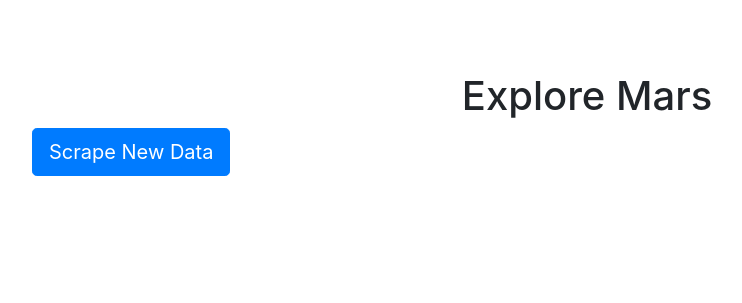
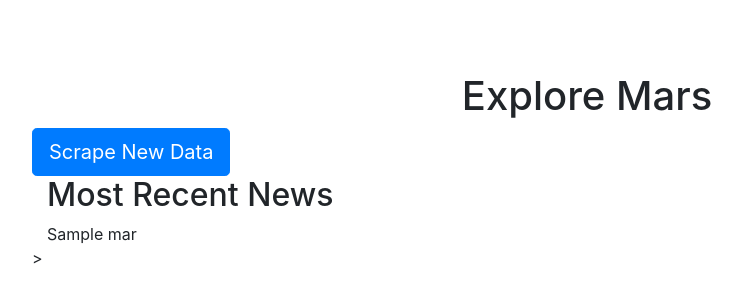
Before and after one commit to roayahelal/web-scraping, a Flask app: template templates/index.html in a window 1280 px wide. Shown: the top 303 px of the page, without its empty margins (53-795 px from the left). Run offline with Flask 2, Linux system fonts and the light colour scheme; the template is opened without the code that fills it: most values are stand-ins (such as "Sample title", 1, 10 or a date in 2020); some libraries are stand-ins or nearby versions.

Commit message:
updated flask

```diff
--- a/templates/index.html
+++ b/templates/index.html
@@ -19,3 +19,12 @@
       <a class="btn btn-primary btn-lg" href="/scrape" role="button">Scrape New Data</a>
     </div>
   </div>
+  <div class ="container">
+    <div class ="row">
+      <div class ="col-lg-6">
+        <h2>Most Recent News</h2>
+        {{ mars_data.news_title }}
+      </div>
+    </div>
+  </div>
+  ></div>
```
